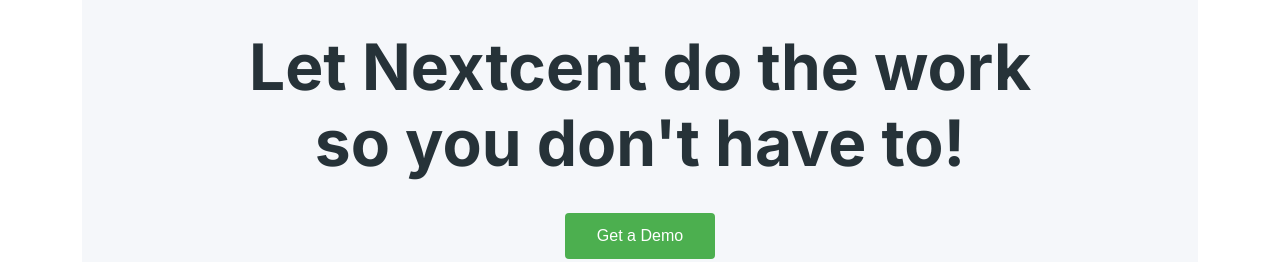
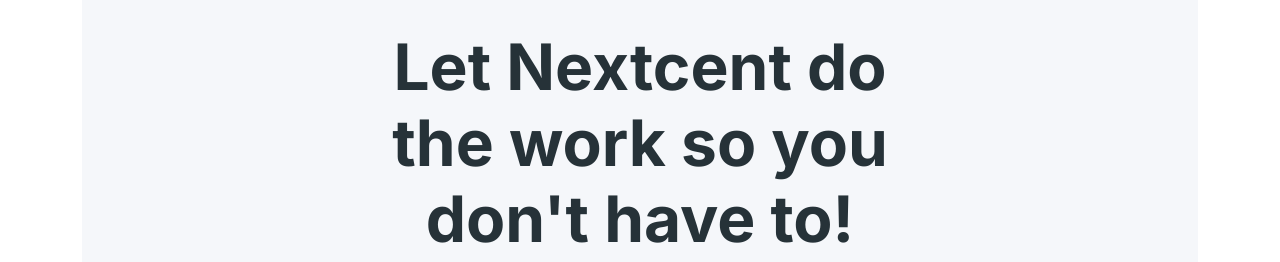
Before and after one commit to kimberley-lefebvre-nws/controle-html-css, a plain HTML site: page index.html in a window 1280 px wide. Shown: the part 1291-1553 px from the top of the page. Drawn offline with Linux system fonts and the light colour scheme.

Commit message:
correction CSS Footer + header

```diff
--- a/css/style.css
+++ b/css/style.css
@@ -32,9 +32,6 @@
   --line-height-heading: 44px;
   --line-height-category: 36px;
   --line-height-text: 20px;
-
-  /* Text */
-  text-align: center;
 }
 
 /* ================================ */
@@ -309,12 +306,13 @@ header {
   height: 342px;
   margin: 0px 74px 32px 74px;
   padding-top: 32px;
+  text-align: center;
 }
 
 .footer-demo-title {
   font-size: var(--font-size-xl);
   line-height: var(--line-height-title);
-  width: 75%;
+  width: 50%;
   margin: 0px auto;
 }
 
```
